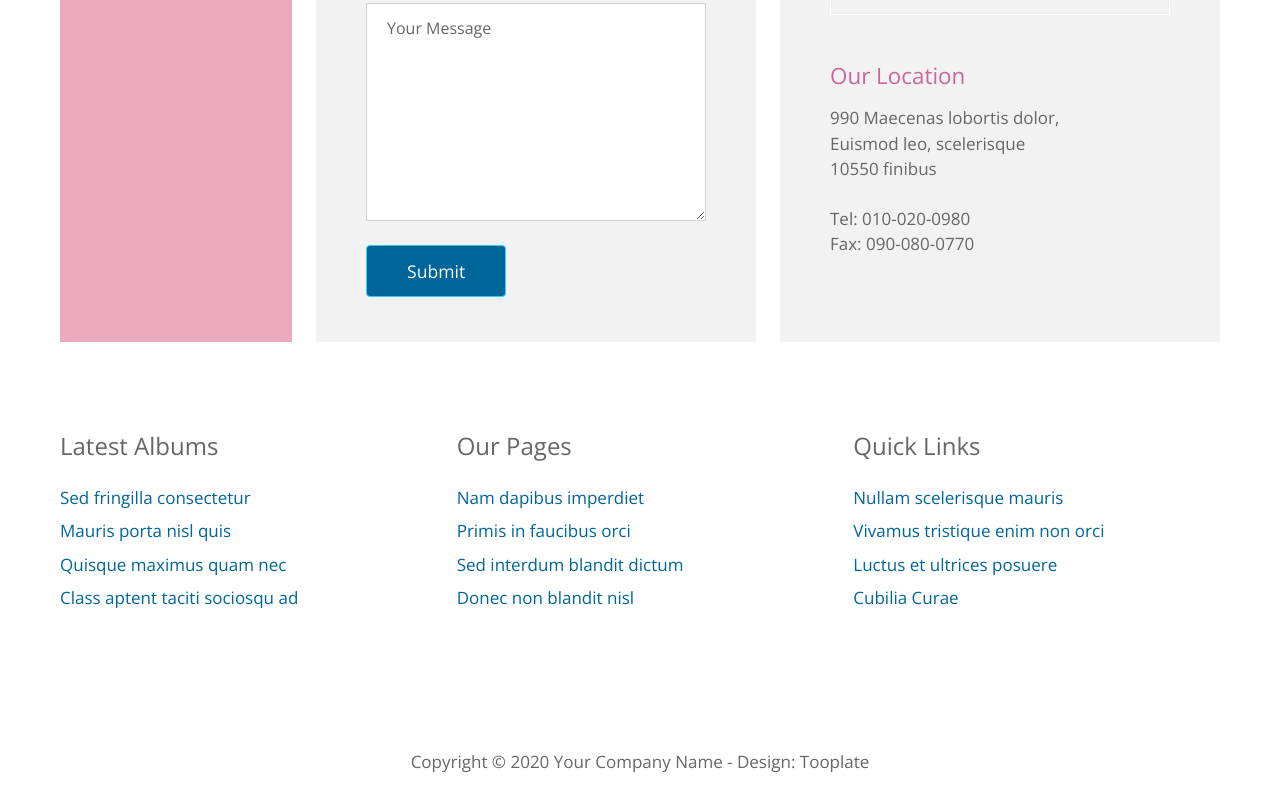
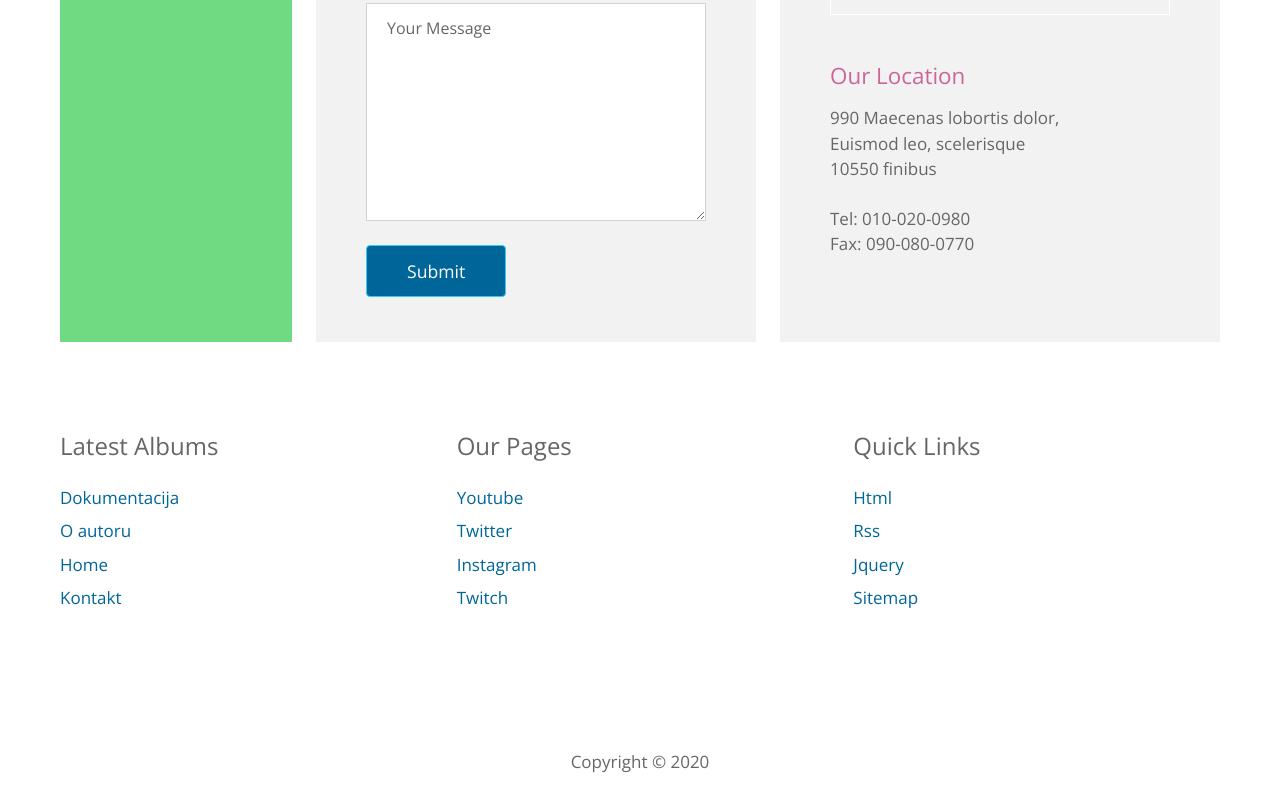
Before and after one commit to mare32/insercija, a plain HTML site: page contact.html in a window 1280 px wide. Shown: the part 1153-1964 px from the top of the page. Drawn offline with nearby package versions, Linux system fonts and the light colour scheme; grey boxes are pictures that could not be loaded.

Commit message:
Add files via upload

```diff
--- a/contact.html
+++ b/contact.html
@@ -82,17 +82,17 @@ http://www.tooplate.com/view/2101-insertion
             <input type="text" name="keyword" class="form-control tm-search-input" placeholder="Type your keyword ...">
             <input type="submit" value="Search" class="form-control tm-search-submit">
           </div>
-          <div class="form-group tm-advanced-box">
+          <!-- <div class="form-group tm-advanced-box">
             <a href="#" class="tm-text-white">Go Advanced ...</a>
-          </div>
+          </div> -->
         </form>
       </div>
 
       <div class="row tm-mt-big tm-about-row tm-mb-medium">
         <div class="col-xl-12 col-lg-12 col-md-12 col-xs-12 tm-contact-col">
-          <div class="tm-contact-left tm-bg-pink-light-2 tm-text-white text-right p-md-5 p-4">
+          <div class="tm-contact-left tm-bg-light-green tm-text-white text-right p-md-5 p-4">
             <i class="fas fa-3x fa-comments mb-4"></i>
-            <h2 class="tm-media-2-header">Contact Us</h2>
+            <h2 class="tm-media-2-header ">Contact Us</h2>
           </div>
           <div class="tm-bg-gray tm-contact-middle">
             <form action="#" method="post">
@@ -153,31 +153,29 @@ http://www.tooplate.com/view/2101-insertion
       <div class="row tm-about-row tm-mb-medium">
         <div class="col-xl-4 col-lg-4 col-md-4 col-sm-6 mb-4">
           <h4 class="mb-4 tm-font-300">Latest Albums</h4>
-          <a href="#" class="tm-text-blue-dark d-block mb-2">Sed fringilla consectetur</a>
-          <a href="#" class="tm-text-blue-dark d-block mb-2">Mauris porta nisl quis</a>
-          <a href="#" class="tm-text-blue-dark d-block mb-2">Quisque maximus quam nec</a>
-          <a href="#" class="tm-text-blue-dark d-block">Class aptent taciti sociosqu ad</a>
+          <a href="#" class="tm-text-blue-dark d-block mb-2">Dokumentacija</a>
+          <a href="#" class="tm-text-blue-dark d-block mb-2">O autoru</a>
+          <a href="#" class="tm-text-blue-dark d-block mb-2">Home</a>
+          <a href="#" class="tm-text-blue-dark d-block">Kontakt</a>
         </div>
         <div class="col-xl-4 col-lg-4 col-md-4 col-sm-6 mb-4">
           <h4 class="mb-4 tm-font-300">Our Pages</h4>
-          <a href="#" class="tm-text-blue-dark d-block mb-2">Nam dapibus imperdiet</a>
-          <a href="#" class="tm-text-blue-dark d-block mb-2">Primis in faucibus orci</a>
-          <a href="#" class="tm-text-blue-dark d-block mb-2">Sed interdum blandit dictum</a>
-          <a href="#" class="tm-text-blue-dark d-block">Donec non blandit nisl</a>
+          <a href="#" class="tm-text-blue-dark d-block mb-2">Youtube</a>
+          <a href="#" class="tm-text-blue-dark d-block mb-2">Twitter</a>
+          <a href="#" class="tm-text-blue-dark d-block mb-2">Instagram</a>
+          <a href="#" class="tm-text-blue-dark d-block">Twitch</a>
         </div>
         <div class="col-xl-4 col-lg-4 col-md-4 col-sm-6">
           <h4 class="mb-4 tm-font-300">Quick Links</h4>
-          <a href="#" class="tm-text-blue-dark d-block mb-2">Nullam scelerisque mauris</a>
-          <a href="#" class="tm-text-blue-dark d-block mb-2">Vivamus tristique enim non orci</a>
-          <a href="#" class="tm-text-blue-dark d-block mb-2">Luctus et ultrices posuere</a>
-          <a href="#" class="tm-text-blue-dark d-block">Cubilia Curae</a>
+          <a href="#" class="tm-text-blue-dark d-block mb-2">Html</a>
+          <a href="#" class="tm-text-blue-dark d-block mb-2">Rss</a>
+          <a href="#" class="tm-text-blue-dark d-block mb-2">Jquery</a>
+          <a href="#" class="tm-text-blue-dark d-block">Sitemap</a>
         </div>
       </div>
       <footer class="row tm-about-row">
         <div class="col-xl-12">
-          <p class="text-center p-4">Copyright &copy; <span class="tm-current-year">2018</span> Your Company Name
-
-          - Design:  Tooplate</p>
+          <p class="text-center p-4">Copyright &copy; <span class="tm-current-year"></span></p>
         </div>
       </footer>
     </div> <!-- .container -->
```
Also changed, not shown: about.html (+24 -26 lines), index.html (+11 -13 lines).
